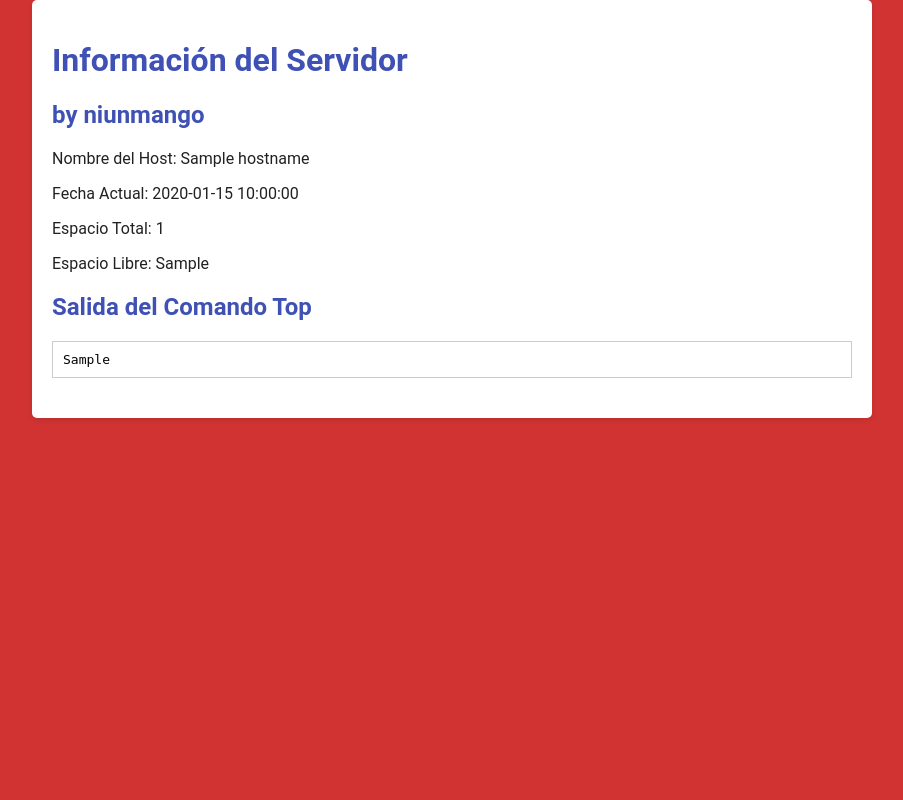
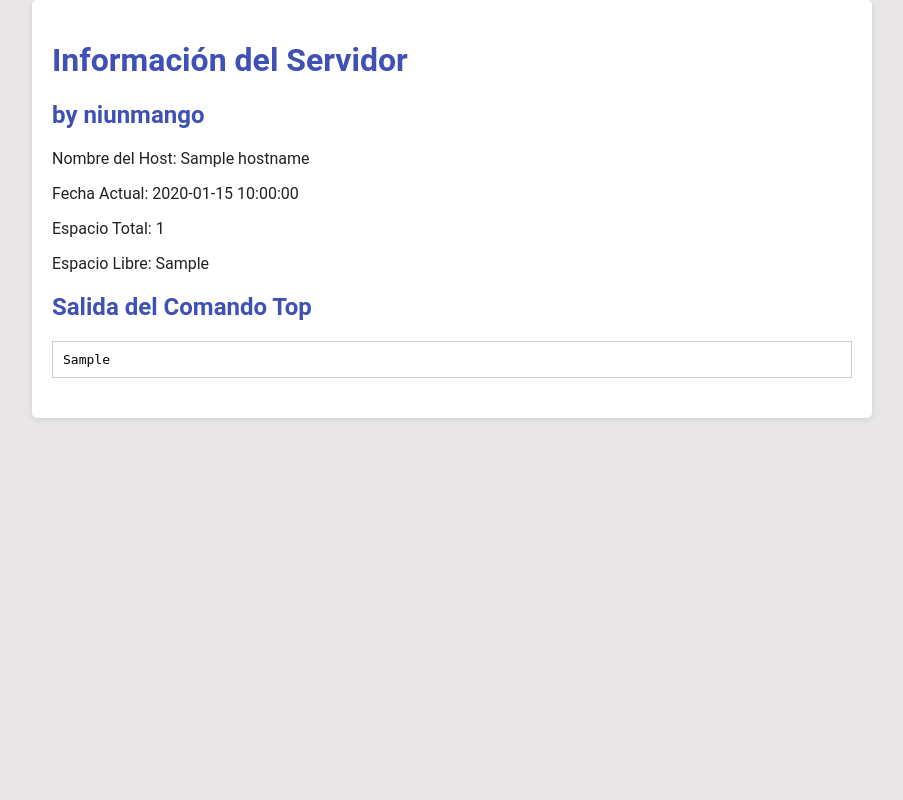
Before and after one commit to niunmango/ays-info-servidor, a Flask app: template templates/index.html in a window 1280 px wide. Shown: the whole page, without its empty margins (188-1091 px from the left). Run offline with Flask 3, Linux system fonts and the light colour scheme; the template is opened without the code that fills it: most values are stand-ins (such as "Sample title", 1, 10 or a date in 2020).

Commit message:
fondo a gris

```diff
--- a/templates/index.html
+++ b/templates/index.html
@@ -5,7 +5,7 @@
     <style>
         body {
             font-family: 'Roboto', sans-serif; /* Material Design font */
-            background-color: #d13333; /* Light gray background */
+            background-color: #e8e6e6; /* Light gray background */
             display: flex;
             flex-direction: column;
             align-items: center;
```
